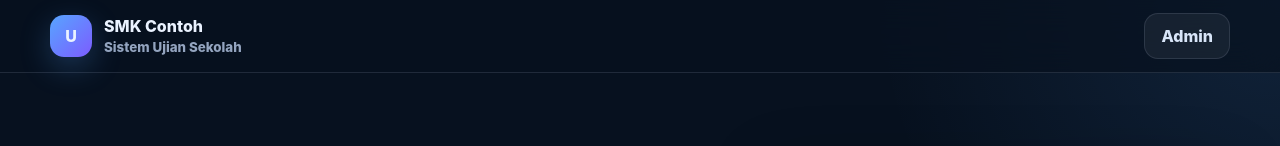
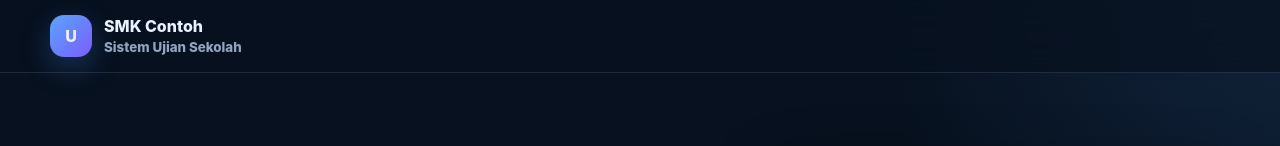
Before and after one commit to Errlangga/website-ujian, a website: page public/index.html in a window 1280 px wide. Shown: the top 146 px of the page. Drawn offline with Linux system fonts and the light colour scheme; no server answers.

Commit message:
Hide admin login from student portal

```diff
--- a/public/index.html
+++ b/public/index.html
@@ -13,7 +13,6 @@
       <div class="brand-mark">U</div>
       <div><div id="schoolName">SMK Contoh</div><small class="muted" id="schoolSubtitle">Sistem Ujian Sekolah</small></div>
     </div>
-    <a class="btn btn-ghost" href="/admin">Admin</a>
   </div>
 </header>
 
```
